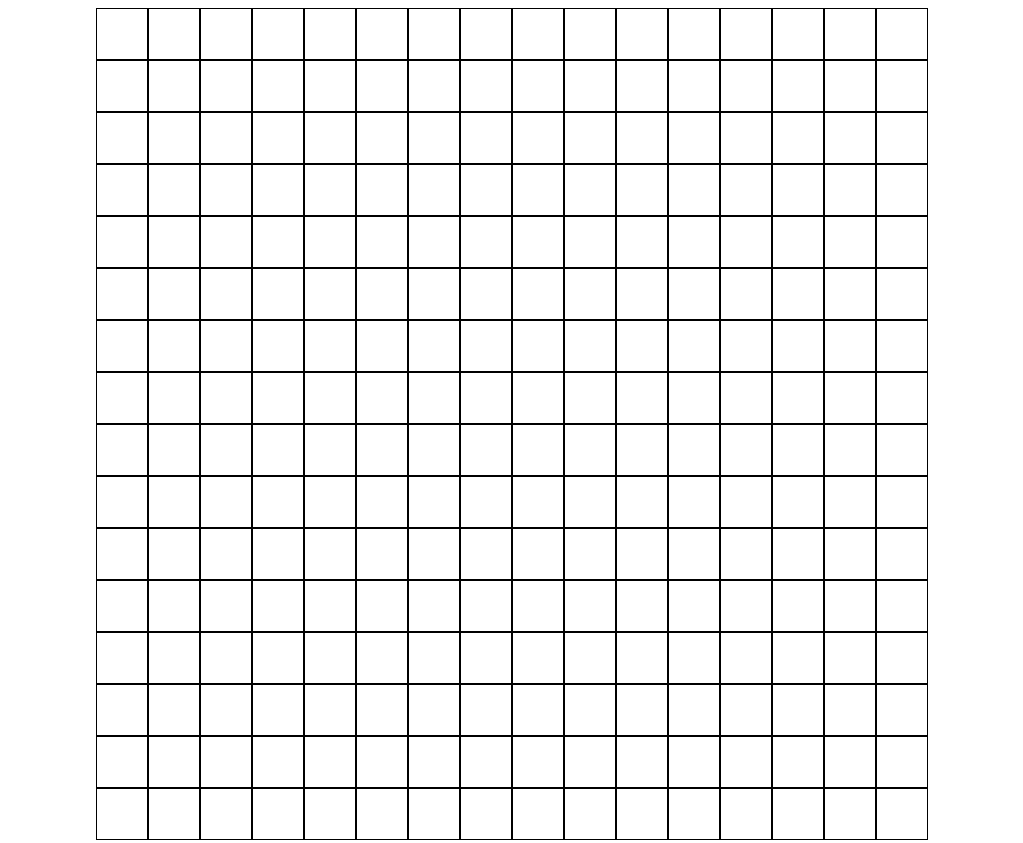
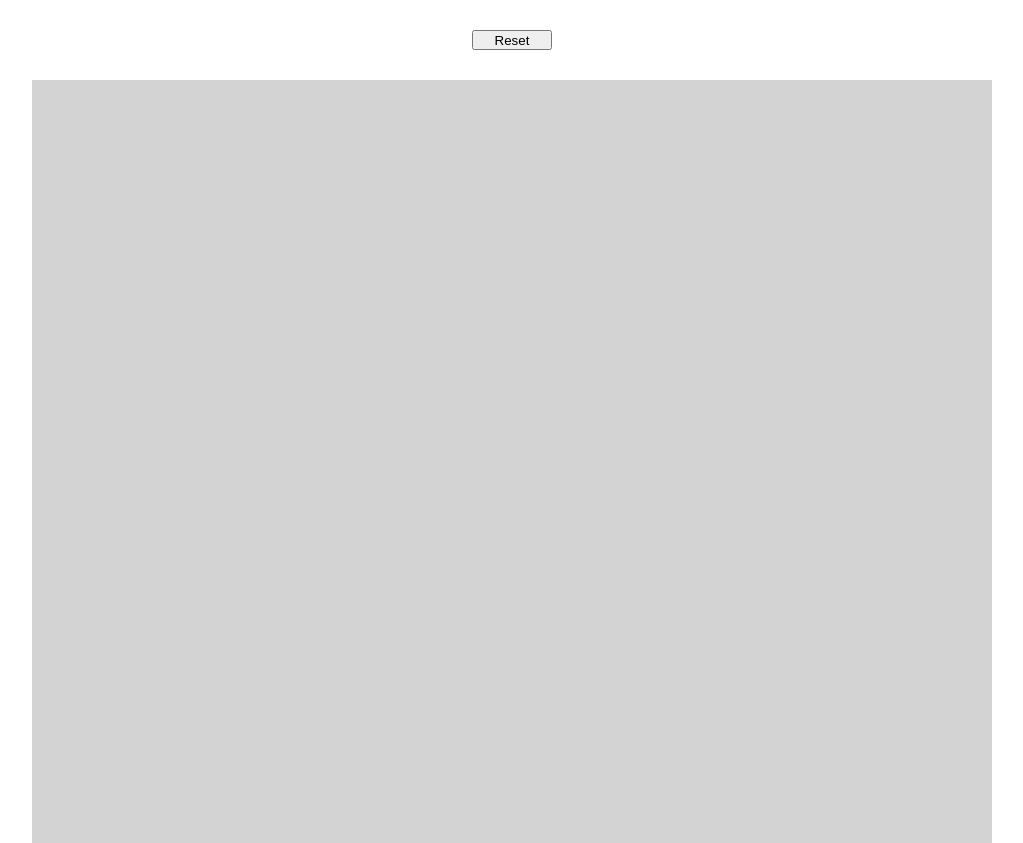
Before and after one commit to IITwisTII/etch-a-sketch, a plain HTML site: page index.html in a window 1280 px wide. Shown: the top 843 px of the page, without its empty margins (128-1151 px from the left). Drawn offline with Linux system fonts and the light colour scheme.

Commit message:
save progress on trying to make the grid work

```diff
--- a/index.html
+++ b/index.html
@@ -8,6 +8,9 @@
     <script src="javascript.js" defer></script>
 </head>
 <body>
+    <div class="header">
+        <button id="prompt">Reset</button>
+    </div>
     <div id="container"></div>
 </body>
 </html>
--- a/javascript.js
+++ b/javascript.js
@@ -1,7 +1,14 @@
 const container = document.querySelector("#container")
 
-for (let i = 0; i < 16; i++) {
-    for (let i = 0; i < 16; i++) {
+
+const button = document.querySelector("#prompt")
+button.addEventListener("click", () => {
+    container.innerHTML = "";
+    newGrid = Number(window.prompt("How many squares per side?"));
+    console.log(`You asked for ${newGrid} amount of squares per line`)
+
+    for (let i = 0; i < newGrid; i++) {
+        for (let i = 0; i < newGrid; i++) {
             const square = document.createElement("div")
             square.classList.add("square")
             container.appendChild(square)
@@ -11,3 +18,4 @@ for (let i = 0; i < 16; i++) {
             })
         }
     }
+})
--- a/style.css
+++ b/style.css
@@ -1,29 +1,35 @@
-body {
-    display: flex;
-    align-items: center;
-    justify-content: center;
-}
-
 #container {
     display: flex;
     flex-wrap: wrap;
-    width: 832px;
-    height: 832px;
+    width: 960px;
+    height: 960px;
     gap: 0px;
+    margin: auto;
+    align-content: center;
+    justify-content: center;
+    background-color: lightgrey;
 }
 
 .square {
     border: 1px solid black;
     height: 50px;
     width: 50px;
-    margin: 0;
-    padding: 0;
+    background-color: white;
 }
 
 .color {
     border: 1px solid white;
     height: 50px;
     width: 50px;
-    margin: 0;
-    padding: 0;
 }
+
+.header {
+    display: flex;
+    justify-content: center;
+    margin: 30px;
+}
+
+#prompt {
+    height: 20px;
+    width: 80px;
+}
```
Lines whose indentation alone changed are shown as unchanged.
